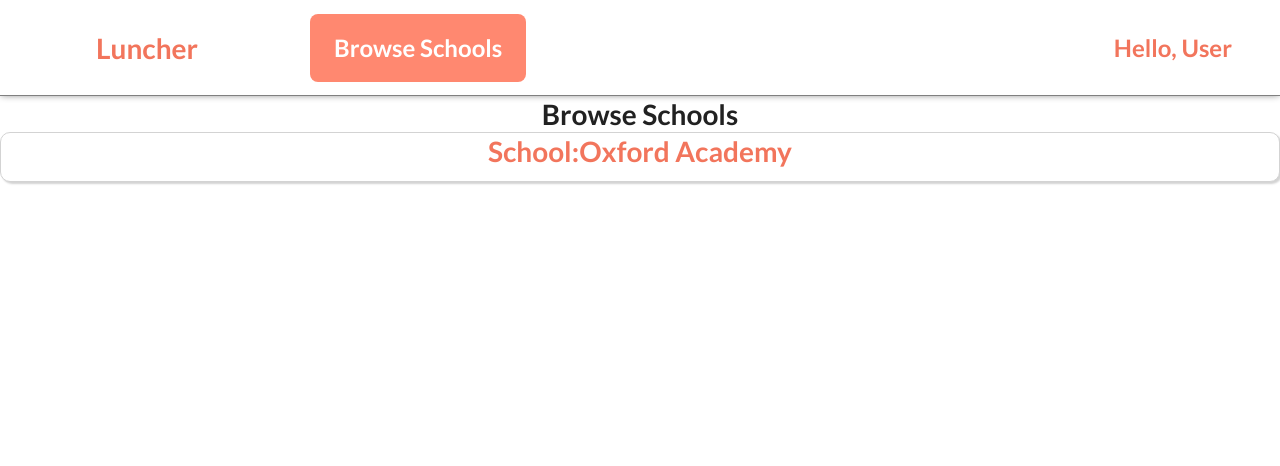
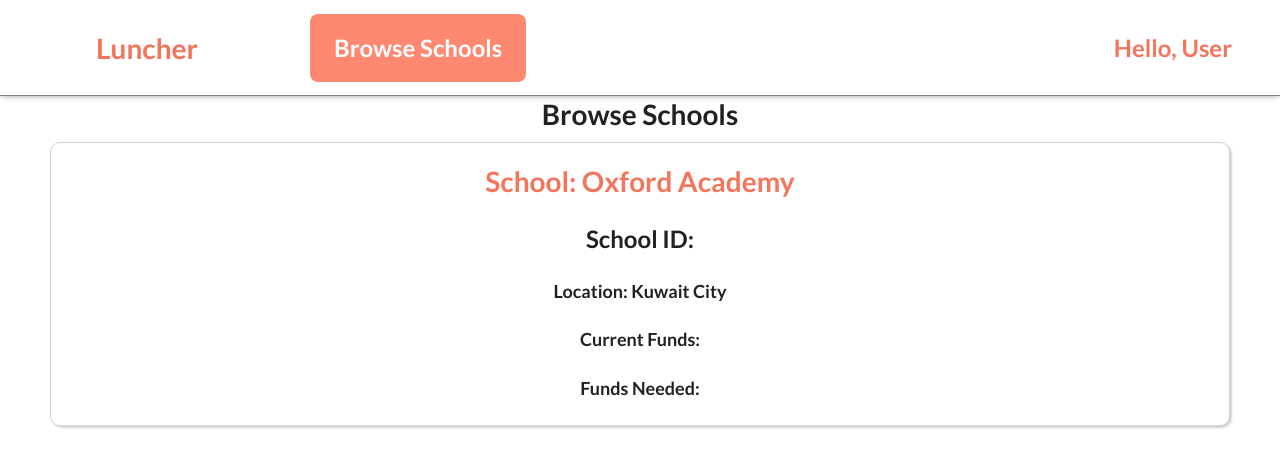
Before and after one commit to luncherbw0719/frontend, a React (Create React App) app: page /schools in a window 1280 px wide. Shown: the top 466 px of the page. Built offline with nearby package versions, Linux system fonts and the light colour scheme.

Commit message:
cardstyling

```diff
--- a/src/components/styles/SchoolCard.scss
+++ b/src/components/styles/SchoolCard.scss
@@ -1,13 +1,19 @@
 .school-card {
-display: block;
-padding: 0 20px 25px;
+display:block;
+padding: 20px 20px 25px;
 border: 1px solid lightgrey;
 border-radius: 10px;
 background-color: white;
 position: relative;
-height: 50px;
+
+
+align-content: center;
 overflow: hidden;
 box-shadow: 2px 2px 2px lightgrey;
+margin-left:50px;
+margin-right:50px;
+margin-top:10px;
+
 
   h1 {
       color: #F2755C;
```
Also changed, not shown: src/components/SchoolCard.js (+5 -5 lines).
